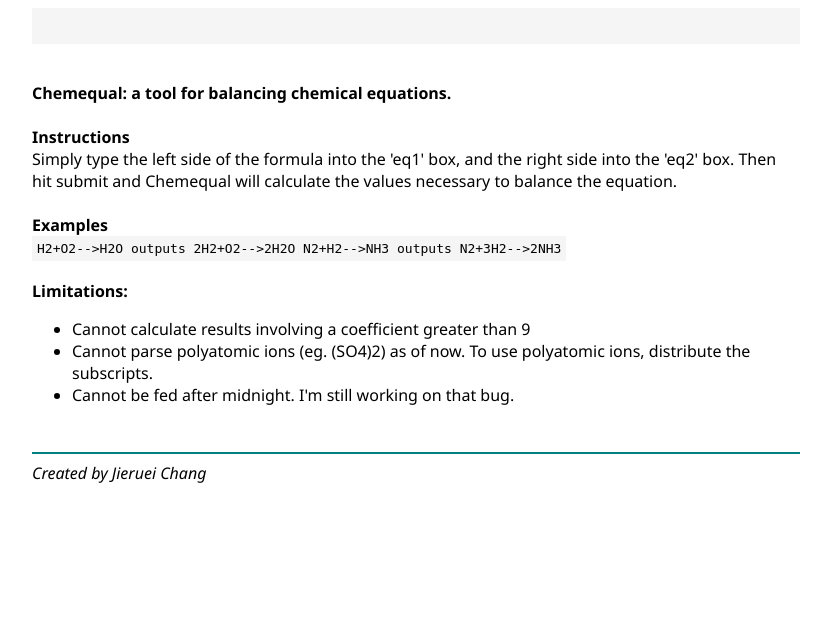
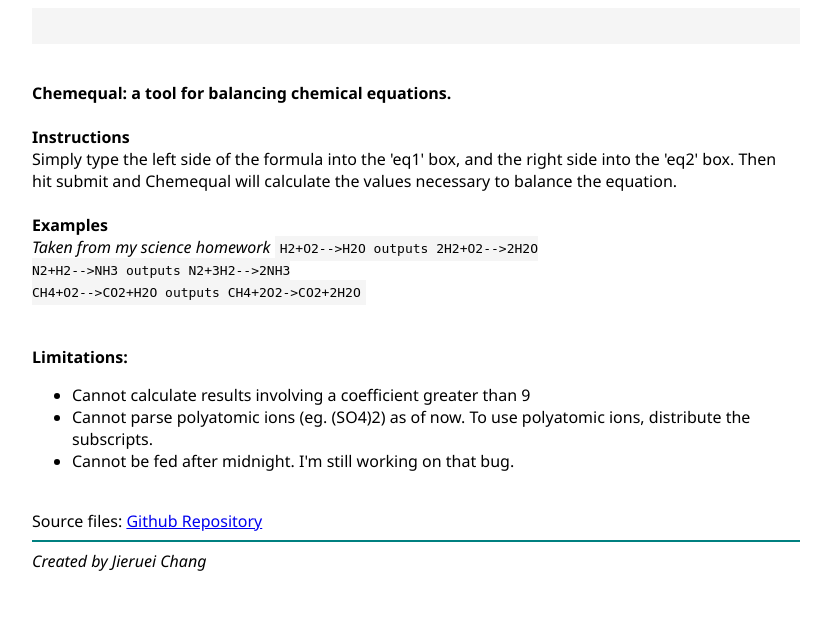
Before and after one commit to jierueichang/chemequal, a Flask app: page / in a window 1280 px wide. Shown: the part 496-1136 px from the top of the page, without its empty margins (224-1055 px from the left). Before the commit the page ends 979 px from the top, so only its background shows below. Run offline with Flask 2, Linux system fonts and the light colour scheme.

Commit message:
More formatting fixes

```diff
--- a/templates/index.html
+++ b/templates/index.html
@@ -75,9 +75,11 @@
             <br><br>
             <strong>Examples</strong>
             <br>
+            <i>Taken from my science homework</i>
             <code>
-                H2+O2-->H2O outputs 2H2+O2-->2H2O
-                N2+H2-->NH3 outputs N2+3H2-->2NH3
+                H2+O2-->H2O outputs 2H2+O2-->2H2O<br>
+                N2+H2-->NH3 outputs N2+3H2-->2NH3<br>
+                CH4+O2-->CO2+H2O outputs CH4+2O2->CO2+2H2O<br>
             </code>
             <br><br>
             <strong>Limitations:</strong>
@@ -87,6 +89,7 @@
                 <li>Cannot be fed after midnight. I'm still working on that bug.</li>
             </ul>
             <br>
+            Source files: <a href='https://github.com/jierueichang/chemequal'>Github Repository</a>
             <hr>
             <i>Created by Jieruei Chang</i></p>
         <br><br>
```
